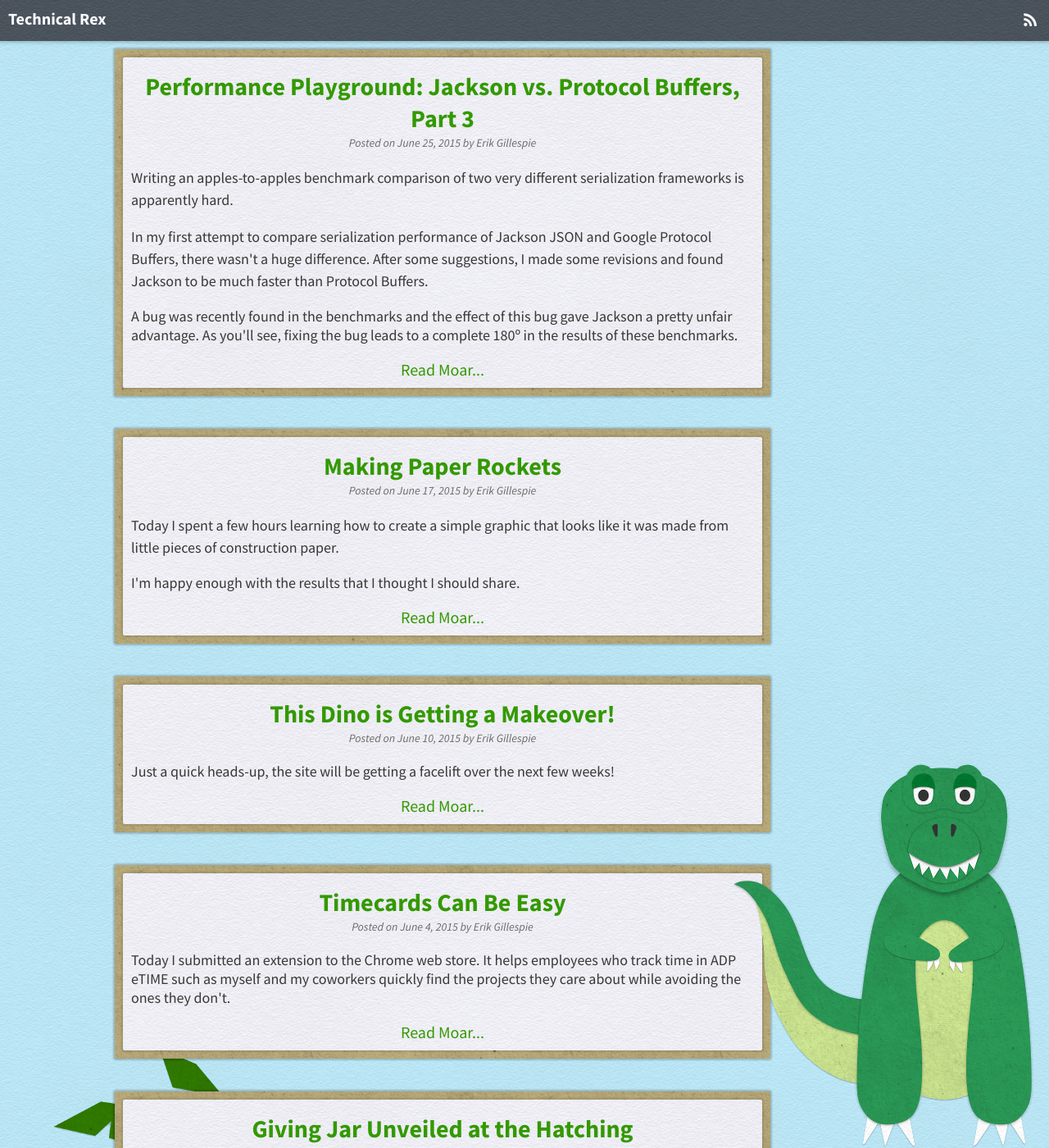
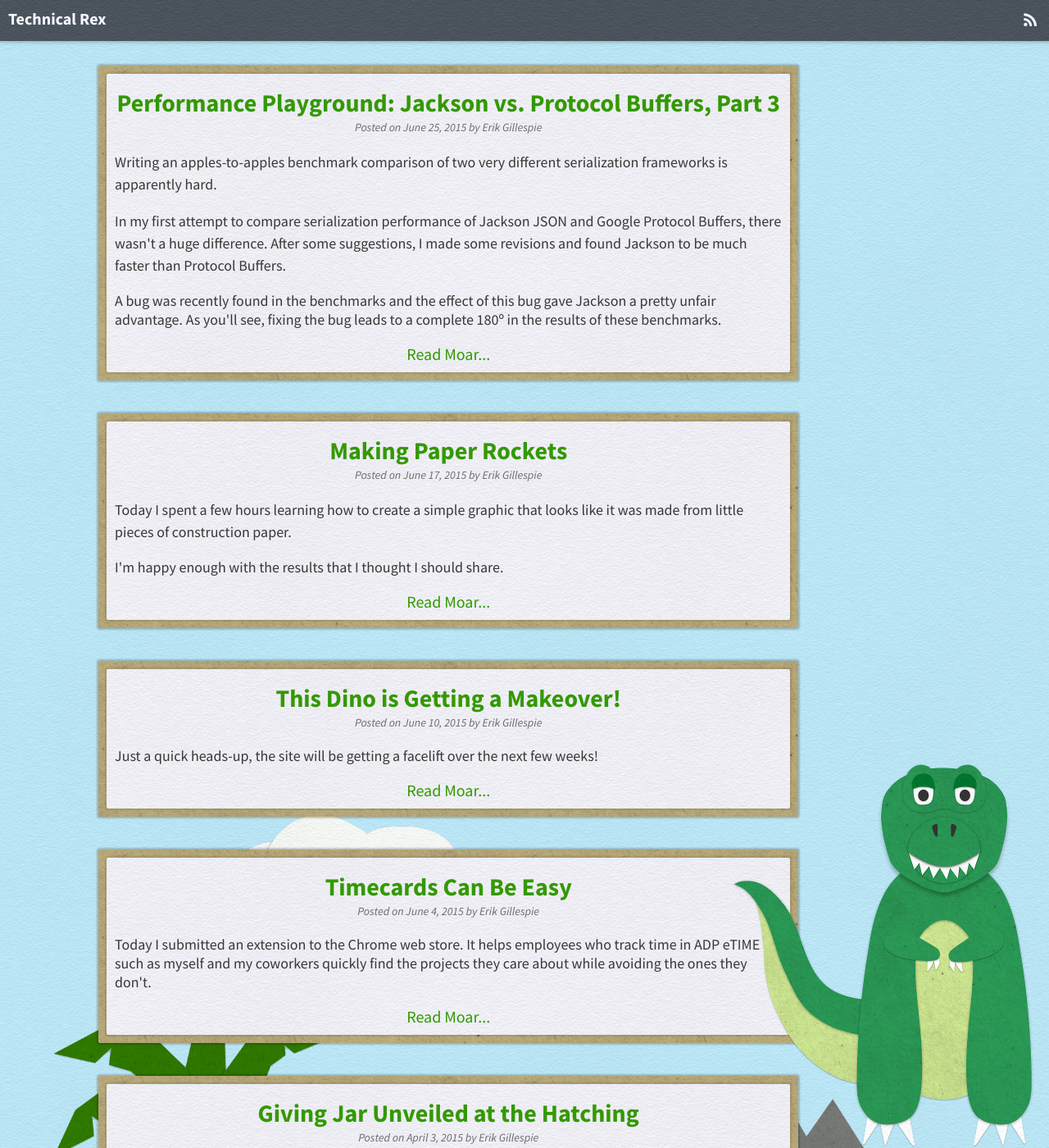
Before and after one commit to technical-rex/technicalrex.com, a Jekyll site: the page built from index.html, in a window 1280 px wide and 1400 px high. Shown: the whole window at 82% size. Built offline with Jekyll 4.4.1, drawn with Linux system fonts in a browser that asks for light colours; nearby versions of some CDN libraries; the list of posts is cut into pages by our own code.

Commit message:
Slightly more resizable width

```diff
--- a/_sass/layouts/_paper.scss
+++ b/_sass/layouts/_paper.scss
@@ -41,8 +41,10 @@
 }
 
 #page-container {
-    padding: 1em 15em 1em 5em;
     height: 100%;
+    margin-left: 4em;
+    margin-top: 4em;
+    width: 73%;
 }
 
 @mixin box($background-color, $texture, $shadow-alpha) {
```
